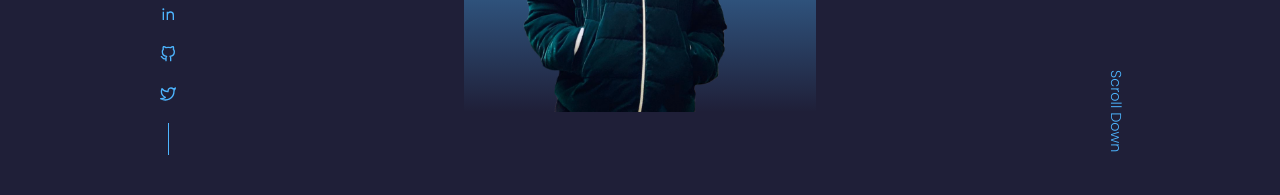
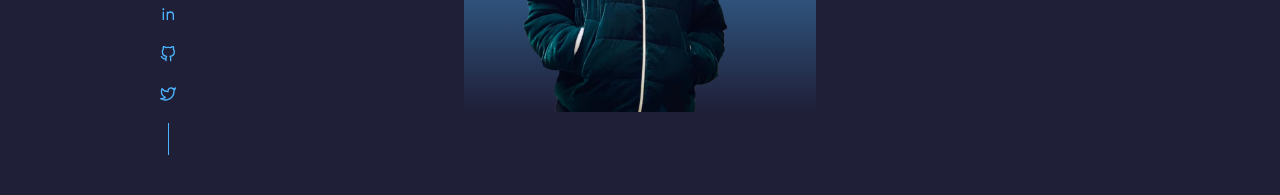
Before and after one commit to AidanFournier/react-portfolio-site, a React (Create React App) app: page / in a window 1280 px wide. Shown: the part 605-800 px from the top of the page. Built offline with nearby package versions, Linux system fonts and the light colour scheme.

Commit message:
Removed scroll-down feature

```diff
--- a/src/components/Header.jsx
+++ b/src/components/Header.jsx
@@ -16,8 +16,6 @@
         <div className="me">
           <img src={MyPic} alt="Me" />
         </div>
-
-        <a href="#contact" className="scroll__down">Scroll Down</a>
       </div>
     </header>
   )
--- a/src/stylesheets/components/header.scss
+++ b/src/stylesheets/components/header.scss
@@ -19,15 +19,6 @@
         overflow: hidden;
         // padding: 5rem 0 0 1.5rem;
     }
-}
-
-.scroll__down {
-    position: absolute;
-    right: -2.3rem;
-    bottom: 5rem;
-    transform: rotate(90deg);
-    font-weight: 300;
-    font-size: 0.9rem;
 }
 
 // CTA
```
